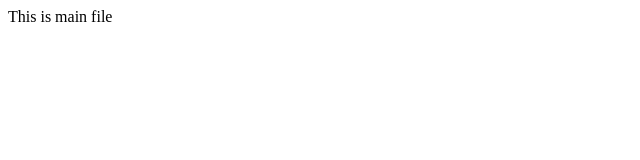
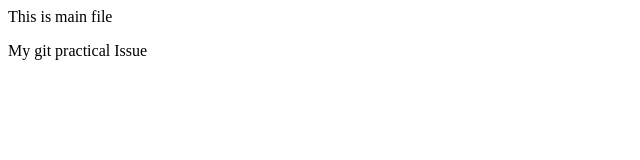
Before and after one commit to YeshaRathod/git_practical, a plain HTML site: page index.html in a window 1280 px wide. Shown: the whole page, without its empty margins (0-640 px from the left). Drawn offline with Linux system fonts and the light colour scheme.

Commit message:
issue fixed

```diff
--- a/index.html
+++ b/index.html
@@ -1 +1,2 @@
 <p>This is main file</p>
+<p>My git practical Issue</p>
```
